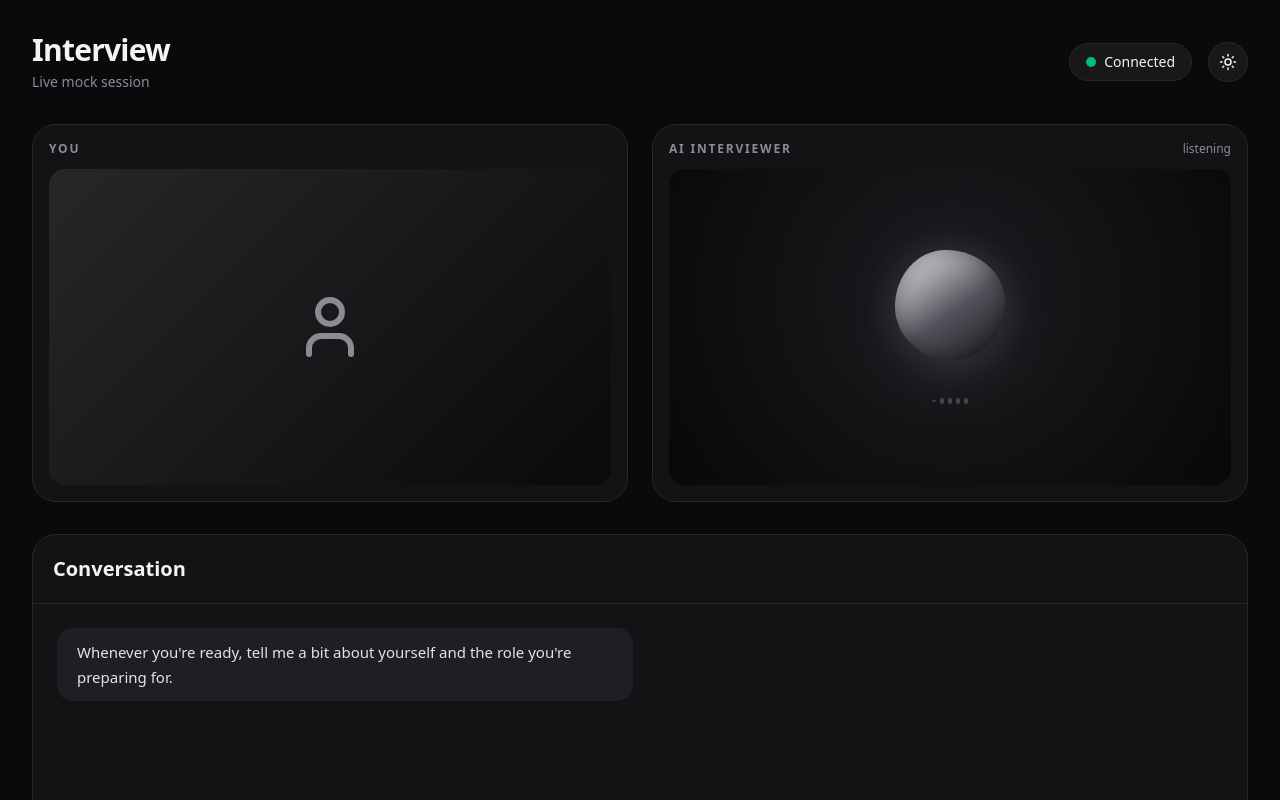
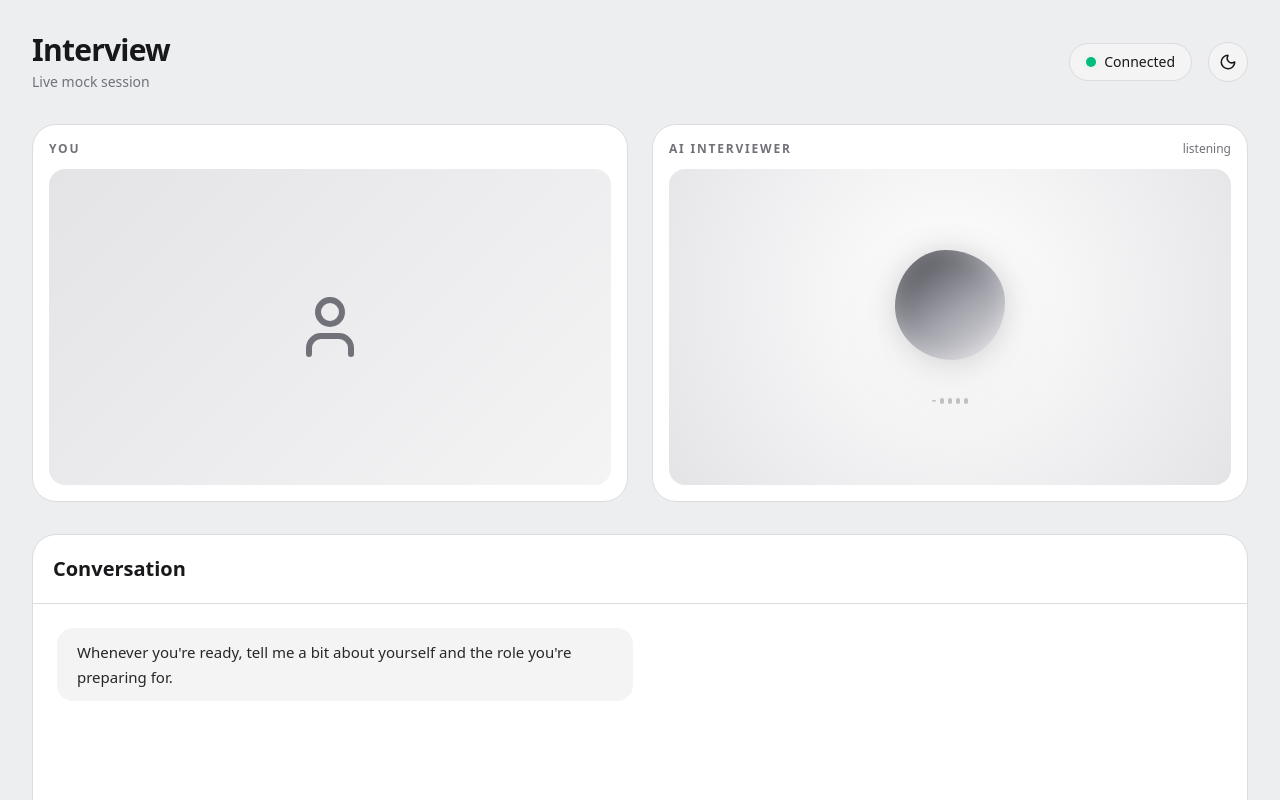
Before and after one commit to ParasharDeb/AI-Interviewer, a React (Vite) app in the folder frontend/: page /interview/1 in a window 1280 px wide. Shown: the top 800 px of the page. Built offline with nearby package versions, Linux system fonts and the light colour scheme; no server answers.

Commit message:
fixed the light and dark mode issue

```diff
--- a/frontend/src/components/pages/Interviewpage.tsx
+++ b/frontend/src/components/pages/Interviewpage.tsx
@@ -1,18 +1,15 @@
 
 import { useEffect, useRef, useState } from "react";
-import { Send, User, Sun, Moon, Mic } from "lucide-react";
-
+import { Send, User, Sun, Moon } from "lucide-react";
 
 import { MediaHandler } from "@/handlers/media-handler";
 import { InterviewSocket } from "@/handlers/interview-socket";
+import { useTheme } from "@/lib/theme-context";
 type Message = {
   sender: "me" | "ai";
   text: string;
 };
-
 type AiState = "idle" | "thinking" | "speaking";
-
-
 export default function InterviewPage() {
 
   const scrollRef = useRef<HTMLDivElement | null>(null);
@@ -24,8 +21,8 @@ export default function InterviewPage() {
     },
   ]);
   const [input, setInput] = useState("");
-  const [theme, setTheme] = useState<"dark" | "light">("dark");
   const [aiState, setAiState] = useState<AiState>("idle");
+  const { theme, toggleTheme } = useTheme();
 
   const isDark = theme === "dark";
 
@@ -74,25 +71,18 @@ useEffect(() => {
   },
 
   onMessage: (event) => {
-
-
     const msg = JSON.parse(event.data);
-
     if (msg.type === "transcript") {
         console.log(msg.text);
     }
-
     if (msg.type === "audio") {
       const arrayBuffer = base64ToArrayBuffer(msg.data);
       mediaHandler.playAudio(arrayBuffer);
     }
-
   },
-
   onClose: () => {
     console.log("Closed");
   },
-
   onError: (err) => {
     console.error(err);
   },
@@ -103,9 +93,7 @@ useEffect(() => {
       socket.sendAudio(pcm)
     });
   }
-
   init();
-
   return () => {
     mediaHandler.stopAudio();
     socket.disconnect()
@@ -196,7 +184,7 @@ useEffect(() => {
             </div>
 
             <button
-              onClick={() => setTheme(isDark ? "light" : "dark")}
+              onClick={toggleTheme}
               aria-label="Toggle theme"
               className="flex items-center justify-center h-10 w-10 rounded-full transition-colors"
               style={{ background: panelAlt, border: `1px solid ${border}` }}
--- a/frontend/src/components/pages/landingpage.tsx
+++ b/frontend/src/components/pages/landingpage.tsx
@@ -1,11 +1,11 @@
-import { ArrowRight, Github, Zap, Brain, Target, ChevronDown } from "lucide-react";
+import { ArrowRight, Github, Zap, Brain, Target, ChevronDown, Moon, Sun } from "lucide-react";
 import { Button } from "@/components/ui/button";
 import { useTheme } from "@/lib/theme-context";
 import { useEffect, useState } from "react";
 import { useNavigate } from "react-router-dom";
 
 export const Landingpage = () => {
-  const { toggleTheme } = useTheme();
+  const { theme, toggleTheme } = useTheme();
   const navigate = useNavigate();
   const [scrollY, setScrollY] = useState(0);
   const [isVisible, setIsVisible] = useState(false);
@@ -34,9 +34,17 @@ export const Landingpage = () => {
             </div>
             <span className="font-bold text-xl text-foreground hidden sm:inline">InterviewAI</span>
           </div>
-          <div className="flex items-center gap-4">
+          <div className="flex items-center gap-3">
             <button className="text-muted-foreground hover:text-foreground transition-colors">Docs</button>
             <button className="text-muted-foreground hover:text-foreground transition-colors">Features</button>
+            <button
+              type="button"
+              onClick={toggleTheme}
+              className="p-2 rounded-lg border border-border/60 bg-background/70 text-foreground hover:bg-accent/10 transition-colors"
+              aria-label="Toggle theme"
+            >
+              {theme === "dark" ? <Sun className="w-4 h-4" /> : <Moon className="w-4 h-4" />}
+            </button>
             <Button size="sm" onClick={() => navigate("/information")}>Get Started</Button>
           </div>
         </div>
@@ -76,12 +84,10 @@ export const Landingpage = () => {
               isVisible ? "opacity-100 translate-y-0" : "opacity-0 translate-y-10"
             }`}
           >
-            <Button size="lg" className="gap-2 text-base h-12" onClick={() => navigate("/interview")}>
+            <Button size="lg" className="gap-2 text-base h-12" onClick={() => navigate("/information")}>
               Start Free <ArrowRight className="w-4 h-4" />
             </Button>
-            <Button size="lg" variant="outline" className="gap-2 text-base h-12" onClick={() => navigate("/interview")}>
-              <Github className="w-4 h-4" /> Connect GitHub
-            </Button>
+
           </div>
 
           {/* Scroll Indicator */}
--- a/frontend/src/lib/theme-context.tsx
+++ b/frontend/src/lib/theme-context.tsx
@@ -5,6 +5,7 @@ type Theme = "light" | "dark";
 interface ThemeContextType {
   theme: Theme;
   toggleTheme: () => void;
+  setTheme: (theme: Theme) => void;
 }
 
 const ThemeContext = createContext<ThemeContextType | undefined>(undefined);
@@ -30,6 +31,7 @@ export function ThemeProvider({ children }: { children: React.ReactNode }) {
     } else {
       root.classList.remove("dark");
     }
+    root.style.colorScheme = theme;
     localStorage.setItem("theme", theme);
   }, [theme]);
 
@@ -37,8 +39,12 @@ export function ThemeProvider({ children }: { children: React.ReactNode }) {
     setTheme((prev) => (prev === "light" ? "dark" : "light"));
   };
 
+  const setThemeValue = (nextTheme: Theme) => {
+    setTheme(nextTheme);
+  };
+
   return (
-    <ThemeContext.Provider value={{ theme, toggleTheme }}>
+    <ThemeContext.Provider value={{ theme, toggleTheme, setTheme: setThemeValue }}>
       {children}
     </ThemeContext.Provider>
   );
```
